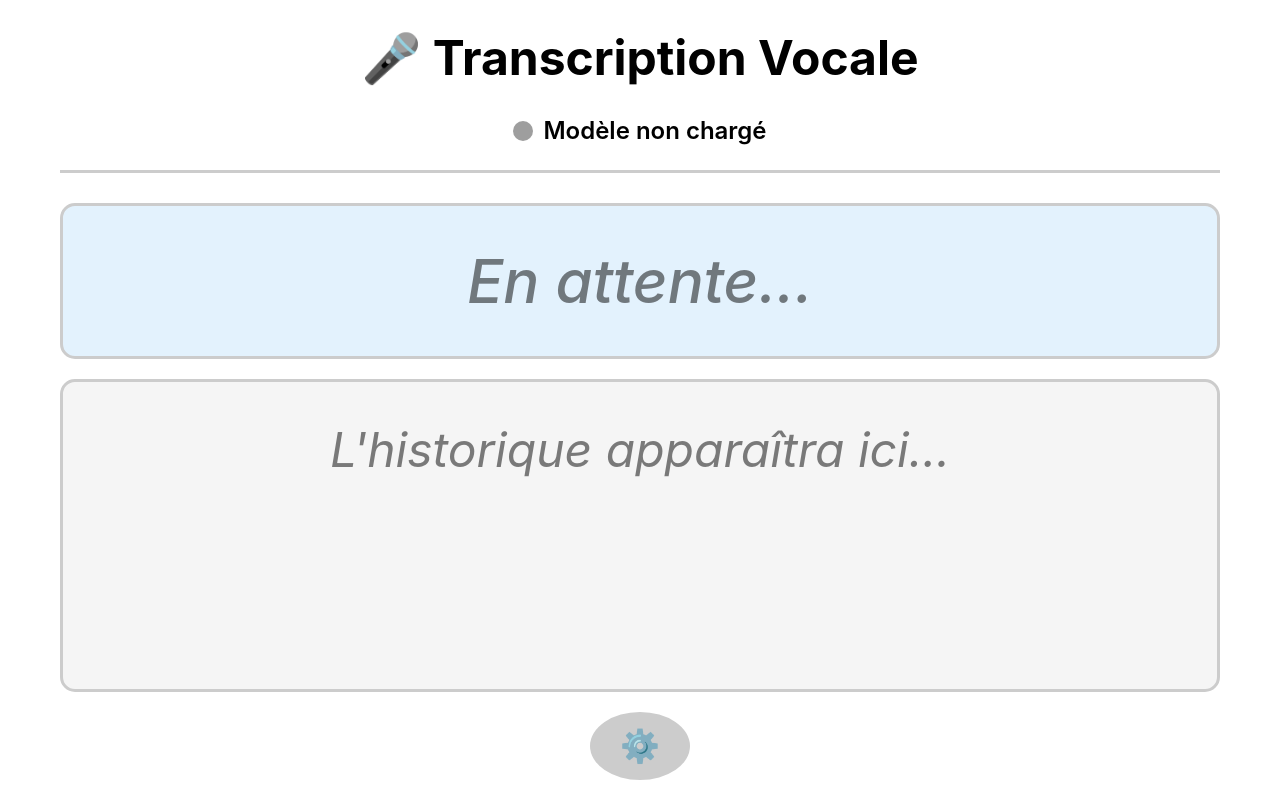
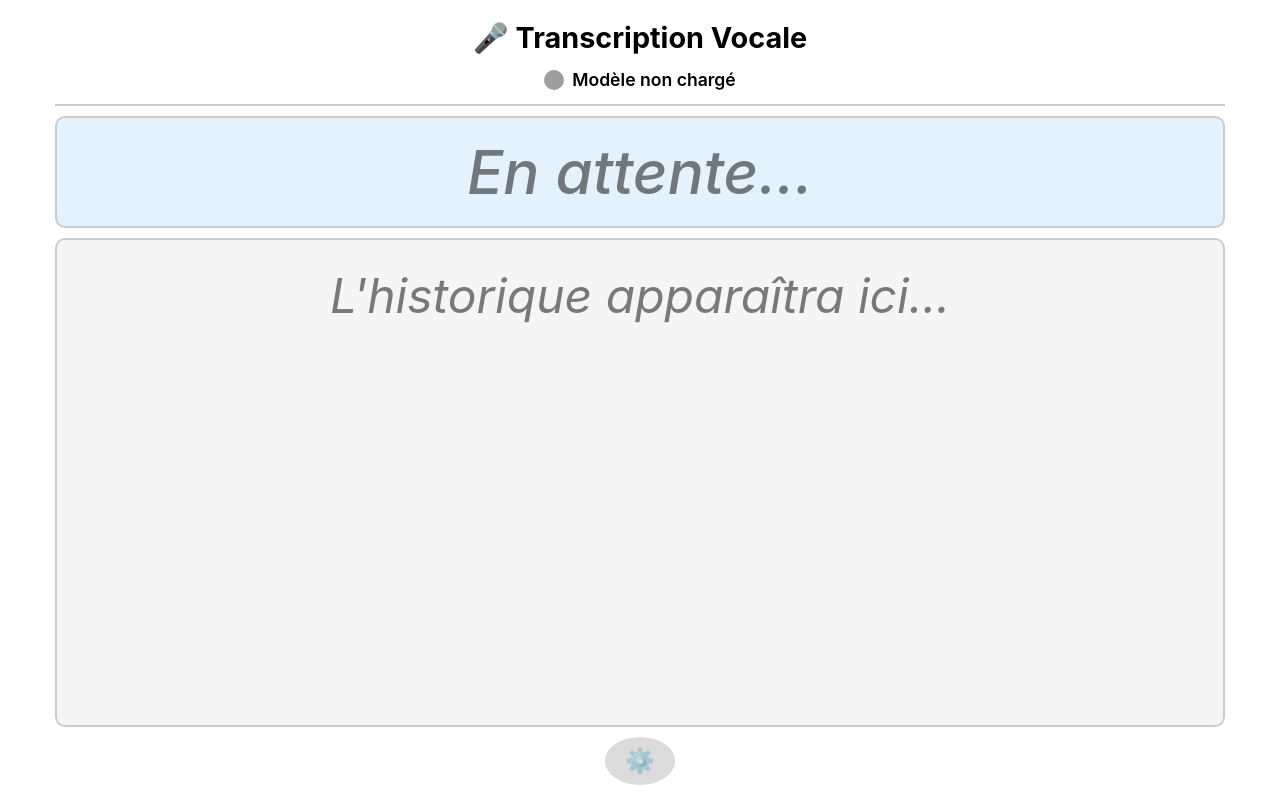
Before and after one commit to idkbutimlucas/speech_to_text, a Flask app: page / in a window 1280 px wide. Run offline with Flask 3, Linux system fonts and the light colour scheme; some libraries are stand-ins or nearby versions.

Commit message:
refactor: optimiser l'UI/UX pour maximiser l'espace de l'historique
Modifications majeures pour donner plus d'espace à la lecture :

Header (réduit de ~60%) :
- Titre : 3rem → 1.8rem
- Statut : 1.5rem → 1.1rem
- Marges réduites : 30px → 10px

Zone de texte courant (compactée) :
- Hauteur min : 150px → 80px (max 120px)
- Padding : 30px → 15px/20px
- Bordure : 3px → 2px
- Line-height : 1.5 → 1.3

Zone d'historique (maximisée) :
- Prend maintenant ~70-80% de l'écran
- Padding optimisé : 30px → 20px
- Espacements réduits entre messages
- flex: 1 pour occuper tout l'espace disponible

Footer (réduit) :
- Bouton paramètres plus discret (opacity: 0.7)
- Taille réduite : 2rem → 1.5rem
- Padding : 20px → 10px

Général :
- Container padding : 20px → 15px
- Gaps réduits : 20px → 10px
- flex-shrink: 0 sur header/footer pour garantir l'espace de l'historique

Résultat : L'historique occupe maintenant la grande majorité de l'écran,
parfait pour la lecture par une personne âgée.

🤖 Generated with [Claude Code](https://claude.com/claude-code)

Co-Authored-By: Claude <noreply@anthropic.com>

```diff
--- a/static/css/style.css
+++ b/static/css/style.css
@@ -45,7 +45,7 @@ body {
 .container {
     max-width: 1200px;
     margin: 0 auto;
-    padding: 20px;
+    padding: 15px;
     height: 100vh;
     display: flex;
     flex-direction: column;
@@ -55,22 +55,23 @@ body {
 /* Header */
 header {
     text-align: center;
-    margin-bottom: 30px;
-    padding-bottom: 20px;
-    border-bottom: 3px solid var(--border-color);
+    margin-bottom: 10px;
+    padding-bottom: 10px;
+    border-bottom: 2px solid var(--border-color);
+    flex-shrink: 0;
 }
 
 h1 {
-    font-size: 3rem;
-    margin-bottom: 15px;
+    font-size: 1.8rem;
+    margin-bottom: 5px;
 }
 
 .status {
     display: flex;
     align-items: center;
     justify-content: center;
-    gap: 10px;
-    font-size: 1.5rem;
+    gap: 8px;
+    font-size: 1.1rem;
     font-weight: 600;
 }
 
@@ -101,7 +102,7 @@ main {
     flex: 1;
     display: flex;
     flex-direction: column;
-    gap: 20px;
+    gap: 10px;
     overflow: hidden;
     min-height: 0;
 }
@@ -156,25 +157,27 @@ main {
     flex: 1;
     display: flex;
     flex-direction: column;
-    gap: 20px;
+    gap: 10px;
     overflow: hidden;
     min-height: 0;
 }
 
 .current-text {
     background-color: var(--current-text-bg);
-    border: 3px solid var(--border-color);
-    border-radius: 15px;
-    padding: 30px;
-    min-height: 150px;
+    border: 2px solid var(--border-color);
+    border-radius: 10px;
+    padding: 15px 20px;
+    min-height: 80px;
+    max-height: 120px;
     font-size: 60px;
-    line-height: 1.5;
+    line-height: 1.3;
     font-weight: 500;
     display: flex;
     align-items: center;
     justify-content: center;
     text-align: center;
     transition: background-color 0.3s;
+    flex-shrink: 0;
 }
 
 .current-text:empty::before {
@@ -185,21 +188,22 @@ main {
 
 .history {
     background-color: var(--history-bg);
-    border: 3px solid var(--border-color);
-    border-radius: 15px;
-    padding: 30px;
+    border: 2px solid var(--border-color);
+    border-radius: 10px;
+    padding: 20px;
     flex: 1;
     overflow-y: auto;
     font-size: 48px;
-    line-height: 1.6;
+    line-height: 1.5;
     transition: background-color 0.3s;
+    min-height: 0;
 }
 
 .history p {
-    margin-bottom: 15px;
-    padding: 15px;
+    margin-bottom: 12px;
+    padding: 12px 15px;
     background-color: var(--bg-color);
-    border-radius: 10px;
+    border-radius: 8px;
     box-shadow: 0 2px 4px rgba(0, 0, 0, 0.1);
 }
 
@@ -214,20 +218,23 @@ main {
 /* Footer */
 footer {
     text-align: center;
-    padding-top: 20px;
+    padding-top: 10px;
+    flex-shrink: 0;
 }
 
 .btn-settings {
-    font-size: 2rem;
-    padding: 15px 30px;
+    font-size: 1.5rem;
+    padding: 10px 20px;
     background-color: var(--border-color);
     border: none;
     border-radius: 50%;
     cursor: pointer;
     transition: transform 0.2s;
+    opacity: 0.7;
 }
 
 .btn-settings:hover {
+    opacity: 1;
     transform: rotate(90deg);
 }
 
```
